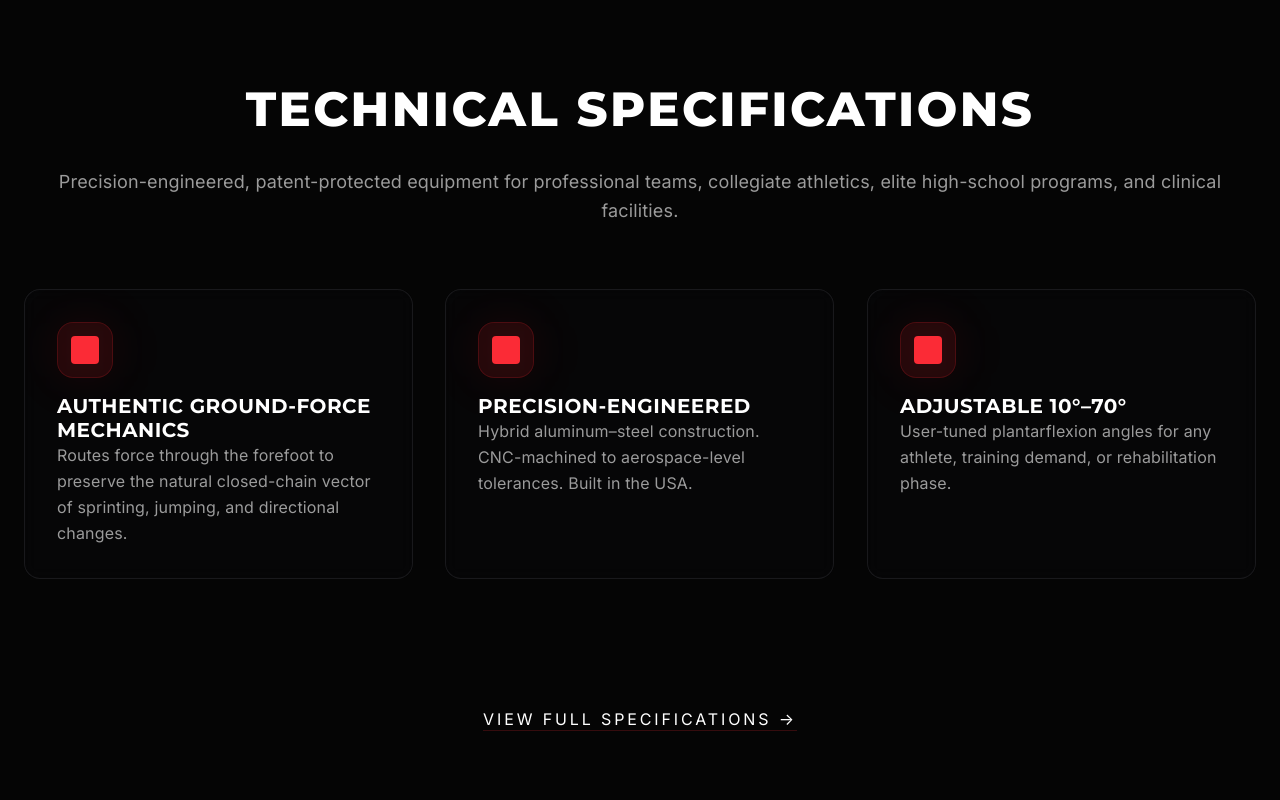
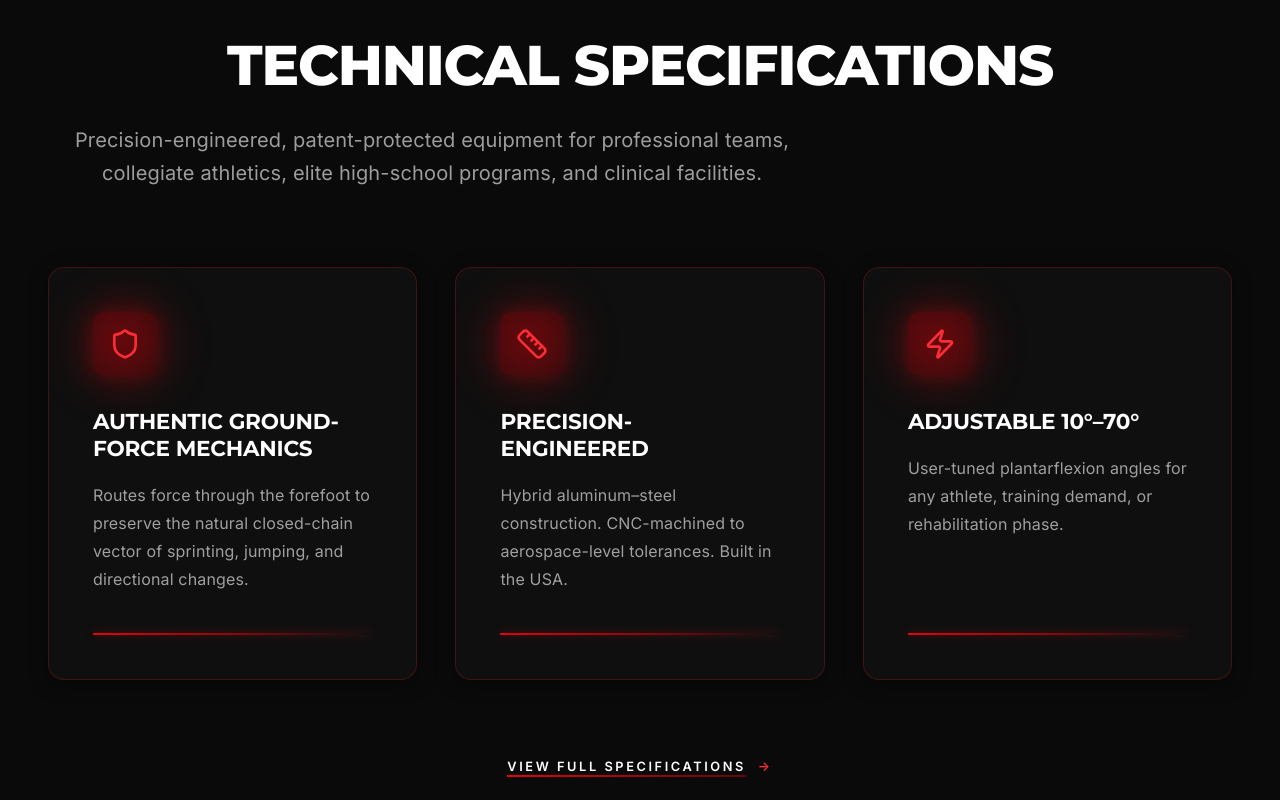
Before and after one commit to infinityspine/exiqx-website, a Next.js app: page / in a window 1280 px wide. Shown: the part 1060-1860 px from the top of the page. Built offline with nearby package versions, Linux system fonts and the light colour scheme.

Commit message:
🕒 Auto-commit: 2025-11-17 13:22:45

```diff
--- a/components/sections/FootplateFeatures.tsx
+++ b/components/sections/FootplateFeatures.tsx
@@ -1,16 +1,16 @@
 /**
- * FootplateFeatures Component
+ * FootplateFeatures Component - ELITE VERSION
  *
  * Purpose: Showcase technical specifications and key features
  * of the rack-mounted footplate product.
  *
  * Features:
- * - Responsive grid layout for features
- * - Accessible semantic HTML
- * - ExIQx dark design system
- * - Production-ready placeholder structure
- *
- * TODO: Add actual feature cards with icons and detailed specs
+ * - Elite glassmorphic card design
+ * - Sophisticated hover animations with glow effects
+ * - Enhanced icon treatment with gradient backgrounds
+ * - Premium typography hierarchy
+ * - Dramatic depth and shadows
+ * - Optimized performance with reduced motion support
  */
 
 'use client'
@@ -18,7 +18,7 @@
 import { memo } from 'react'
 import { motion, useReducedMotion } from 'framer-motion'
 import { fadeUp, staggerChildren } from '@/lib/motionPresets'
-import GroundForceLink from '@/components/ui/GroundForceLink'
+import { Shield, Ruler, Zap } from 'lucide-react'
 
 interface FootplateFeaturesProps {
   scrollYProgress?: any
@@ -32,16 +32,88 @@ const FootplateFeatures = memo(function FootplateFeatures({
   const hookShouldReduceMotion = useReducedMotion()
   const shouldReduceMotion = propShouldReduceMotion ?? hookShouldReduceMotion
 
+  const features = [
+    {
+      icon: Shield,
+      title: 'Authentic Ground-Force Mechanics',
+      description: 'Routes force through the forefoot to preserve the natural closed-chain vector of sprinting, jumping, and directional changes.'
+    },
+    {
+      icon: Ruler,
+      title: 'Precision-Engineered',
+      description: 'Hybrid aluminum–steel construction. CNC-machined to aerospace-level tolerances. Built in the USA.'
+    },
+    {
+      icon: Zap,
+      title: 'Adjustable 10°–70°',
+      description: 'User-tuned plantarflexion angles for any athlete, training demand, or rehabilitation phase.'
+    }
+  ]
+
+  // Enhanced card hover variants
+  const cardHoverVariants = {
+    hover: {
+      y: shouldReduceMotion ? 0 : -12,
+      borderColor: shouldReduceMotion ? undefined : 'rgba(220, 38, 38, 0.4)',
+      boxShadow: shouldReduceMotion ? undefined : '0 20px 60px rgba(220, 38, 38, 0.15), 0 0 40px rgba(220, 38, 38, 0.1)',
+      transition: {
+        duration: 0.3,
+        ease: [0.77, 0, 0.175, 1]
+      }
+    }
+  }
+
+  // Icon container variants
+  const iconVariants = {
+    initial: { scale: 1, rotate: 0 },
+    hover: {
+      scale: shouldReduceMotion ? 1 : 1.15,
+      rotate: shouldReduceMotion ? 0 : 8,
+      transition: {
+        duration: 0.3,
+        ease: [0.77, 0, 0.175, 1]
+      }
+    }
+  }
+
+  // Icon glow variants
+  const iconGlowVariants = {
+    initial: { opacity: 0.3, scale: 1 },
+    hover: {
+      opacity: shouldReduceMotion ? 0.3 : 0.7,
+      scale: shouldReduceMotion ? 1 : 1.2,
+      transition: {
+        duration: 0.3
+      }
+    }
+  }
+
   return (
     <section
       id="features"
-      className="relative min-h-screen bg-[#050505] px-6 pt-[calc(5rem+20px)] pb-20 lg:pt-[calc(8rem+20px)] lg:pb-32"
+      className="relative bg-[#0A0A0A] border-t border-red-500/20"
+      style={{
+        paddingTop: 'clamp(4rem, 8vw, 7rem)',
+        paddingBottom: 'clamp(4rem, 8vw, 7rem)',
+      }}
       aria-labelledby="features-heading"
     >
-      <div className="mx-auto max-w-7xl">
+      {/* Ambient gradient background */}
+      <div className="absolute inset-0 overflow-hidden pointer-events-none">
+        <div
+          className="absolute top-1/2 left-1/2 -translate-x-1/2 -translate-y-1/2 w-[800px] h-[800px] bg-gradient-radial from-red-600/8 via-red-900/4 to-transparent blur-3xl"
+        />
+      </div>
+
+      <div className="mx-auto max-w-7xl relative">
         {/* Section Header */}
         <motion.div
-          className="mb-16 text-center"
+          className="text-center"
+          style={{
+            marginBottom: 'clamp(3rem, 6vw, 5rem)',
+            paddingLeft: 'clamp(1.5rem, 4vw, 3rem)',
+            paddingRight: 'clamp(1.5rem, 4vw, 3rem)',
+          }}
           initial="hidden"
           whileInView="visible"
           viewport={{ once: true, margin: "-100px" }}
@@ -50,153 +122,182 @@ const FootplateFeatures = memo(function FootplateFeatures({
           <motion.h2
             id="features-heading"
             variants={fadeUp}
-            className="font-display text-4xl font-extrabold uppercase tracking-[0.05em] text-white lg:text-5xl"
-            style={{ marginBottom: 'calc(clamp(1.5rem, 3vw, 2.5rem) - 10px)', transform: 'translateZ(0)' }}
+            className="text-white font-black font-montserrat uppercase tracking-tight"
+            style={{
+              fontSize: 'clamp(2.2rem, 4.5vw, 3.5rem)',
+              lineHeight: '1.05',
+              letterSpacing: '-0.02em',
+              marginBottom: 'clamp(1.2rem, 2.5vw, 1.8rem)',
+            }}
           >
             Technical Specifications
           </motion.h2>
           <motion.p
             variants={fadeUp}
-            className="text-lg text-white/70 leading-relaxed"
+            className="text-gray-400 max-w-3xl mx-auto font-inter"
+            style={{
+              fontSize: 'clamp(1.05rem, 1.8vw, 1.25rem)',
+              lineHeight: '1.65',
+            }}
           >
             Precision-engineered, patent-protected equipment for professional teams, collegiate athletics, elite high-school programs, and clinical facilities.
           </motion.p>
         </motion.div>
 
-        {/* Feature Grid */}
+        {/* Feature Grid - Elite Cards */}
         <motion.div
-          className="grid gap-8 sm:grid-cols-2 lg:grid-cols-3"
-          style={{ marginBottom: 'clamp(5rem, 10vw, 8rem)' }}
+          className="grid grid-cols-1 md:grid-cols-2 lg:grid-cols-3 w-full items-stretch max-w-7xl mx-auto"
+          style={{
+            gap: 'clamp(1.5rem, 3vw, 2.5rem)',
+            paddingLeft: 'clamp(1.5rem, 4vw, 3rem)',
+            paddingRight: 'clamp(1.5rem, 4vw, 3rem)',
+          }}
           variants={staggerChildren}
           initial="hidden"
           whileInView="visible"
           viewport={{ once: true, margin: "-50px" }}
         >
-          {/* Feature Card 1 */}
-          <motion.div
-            variants={fadeUp}
-            style={{ transform: 'translateZ(0)' }}
-            whileHover={shouldReduceMotion ? {} : {
-              y: -8,
-              scale: 1.03,
-              transition: { type: "spring", stiffness: 160, damping: 20 }
+          {features.map((feature, index) => {
+            const IconComponent = feature.icon
+
+            return (
+              <motion.div
+                key={index}
+                variants={fadeUp}
+                whileHover="hover"
+                initial="initial"
+                className="group flex"
+              >
+                <motion.div
+                  variants={cardHoverVariants}
+                  className="bg-[#0F0F0F] border border-red-500/20 rounded-2xl transition-all duration-300 flex flex-col justify-between w-full relative overflow-hidden"
+                  style={{
+                    padding: 'clamp(2rem, 3.5vw, 2.75rem)',
+                    minHeight: 'clamp(320px, 35vh, 380px)',
+                    boxShadow: '0 4px 20px rgba(0,0,0,0.4)',
+                  }}
+                >
+                  {/* Subtle gradient overlay on hover */}
+                  <div className="absolute inset-0 bg-gradient-to-br from-red-600/5 via-transparent to-transparent opacity-0 group-hover:opacity-100 transition-opacity duration-500 pointer-events-none" />
+
+                  <div className="text-left flex-1 flex flex-col relative z-10">
+                    {/* Icon Container - Elite Treatment */}
+                    <div className="relative">
+                      <motion.div
+                        variants={iconVariants}
+                        className="bg-gradient-to-br from-red-600/20 to-red-600/10 backdrop-blur-sm rounded-xl flex items-center justify-center relative"
+                        style={{
+                          width: 'clamp(3.5rem, 6vw, 4rem)',
+                          height: 'clamp(3.5rem, 6vw, 4rem)',
+                          marginBottom: 'clamp(1.5rem, 3vw, 2rem)',
+                          boxShadow: '0 0 20px rgba(220, 38, 38, 0.2)',
+                        }}
+                        aria-hidden="true"
+                      >
+                        {/* Glow effect behind icon */}
+                        <motion.div
+                          variants={iconGlowVariants}
+                          className="absolute inset-0 bg-red-600/40 rounded-xl blur-xl"
+                        />
+
+                        <IconComponent
+                          className="text-red-500 relative z-10"
+                          style={{
+                            width: 'clamp(1.75rem, 3vw, 2rem)',
+                            height: 'clamp(1.75rem, 3vw, 2rem)',
+                          }}
+                        />
+                      </motion.div>
+                    </div>
+
+                    {/* Title - Enhanced */}
+                    <h3
+                      className="font-bold text-white font-montserrat uppercase"
+                      style={{
+                        fontSize: 'clamp(1.15rem, 2.2vw, 1.35rem)',
+                        lineHeight: '1.25',
+                        letterSpacing: '-0.01em',
+                        marginBottom: 'clamp(0.9rem, 1.8vw, 1.2rem)',
+                      }}
+                    >
+                      {feature.title}
+                    </h3>
+
+                    {/* Description - Enhanced */}
+                    <p
+                      className="text-gray-400 font-inter flex-1"
+                      style={{
+                        fontSize: 'clamp(0.9rem, 1.6vw, 1rem)',
+                        lineHeight: '1.75',
+                        letterSpacing: '0.01em',
+                      }}
+                    >
+                      {feature.description}
+                    </p>
+                  </div>
+
+                  {/* Decorative Line - Enhanced */}
+                  {!shouldReduceMotion && (
+                    <motion.div
+                      initial={{ opacity: 0, scaleX: 0 }}
+                      whileInView={{ opacity: 1, scaleX: 1 }}
+                      viewport={{ once: true }}
+                      transition={{ delay: index * 0.1 + 0.3, duration: 0.6 }}
+                      className="bg-gradient-to-r from-red-600 via-red-600/60 to-transparent origin-left relative"
+                      style={{
+                        marginTop: 'clamp(1.75rem, 3.5vw, 2.5rem)',
+                        height: '2px',
+                        boxShadow: '0 0 10px rgba(220,38,38,0.4)',
+                      }}
+                    />
+                  )}
+                </motion.div>
+              </motion.div>
+            )
+          })}
+        </motion.div>
+
+        {/* CTA Link - Elite Styling */}
+        <motion.div
+          className="flex justify-center"
+          style={{
+            marginTop: 'clamp(3rem, 6vw, 5rem)',
+          }}
+          initial={{ opacity: 0, y: shouldReduceMotion ? 0 : 20 }}
+          whileInView={{ opacity: 1, y: 0 }}
+          viewport={{ once: true, margin: "-100px" }}
+          transition={{ delay: 0.4, duration: 0.6 }}
+        >
+          <motion.a
+            href="/specifications"
+            whileHover={{
+              scale: shouldReduceMotion ? 1 : 1.02,
+              x: shouldReduceMotion ? 0 : 4,
             }}
-            transition={{ type: "spring", stiffness: 160, damping: 20 }}
-            className="group relative rounded-2xl border border-zinc-800/60 bg-zinc-950/40 p-8 backdrop-blur-sm transition-all duration-300 hover:border-red-900/50 hover:shadow-lg hover:shadow-red-900/10 overflow-hidden will-change-transform"
+            whileTap={{ scale: shouldReduceMotion ? 1 : 0.98 }}
+            className="group inline-flex items-center gap-3 text-white font-semibold uppercase tracking-[0.2em] transition-all duration-300"
+            style={{
+              fontSize: 'clamp(0.7rem, 1.2vw, 0.8rem)',
+            }}
           >
-            {/* Internal gradient glow on hover */}
-            <div className="absolute inset-0 bg-gradient-to-br from-red-500/0 via-red-500/0 to-red-500/0 group-hover:from-red-500/5 group-hover:via-red-500/0 group-hover:to-transparent rounded-2xl transition-all duration-500 pointer-events-none" />
-            <motion.div
-              className="relative mb-4 flex h-14 w-14 items-center justify-center rounded-2xl bg-red-900/20 border border-red-900/40 backdrop-blur-sm"
-              animate={shouldReduceMotion ? {} : {
-                y: [0, -10, 0],
-                rotate: [0, 5, -5, 0]
+            <span className="relative">
+              View Full Specifications
+              <span className="absolute bottom-0 left-0 w-full h-[2px] bg-gradient-to-r from-red-600 to-red-600/40 transform origin-left transition-transform duration-300 group-hover:scale-x-110" />
+            </span>
+            <motion.span
+              animate={{
+                x: shouldReduceMotion ? 0 : [0, 4, 0],
               }}
               transition={{
-                duration: 4,
-                repeat: Infinity,
-                ease: "easeInOut"
-              }}
-            >
-              <div className="h-7 w-7 rounded bg-red-500" aria-hidden="true" />
-              <div className="absolute inset-0 rounded-2xl bg-red-500/10 blur-xl" aria-hidden="true" />
-            </motion.div>
-            <h3 className="relative mb-2 font-display text-xl font-bold uppercase tracking-wide text-white transition-colors duration-300 group-hover:text-red-400">
-              Authentic Ground-Force Mechanics
-            </h3>
-            <p className="relative text-white/60 leading-relaxed">
-              Routes force through the forefoot to preserve the natural closed-chain vector of sprinting, jumping, and directional changes.
-            </p>
-          </motion.div>
-
-          {/* Feature Card 2 */}
-          <motion.div
-            variants={fadeUp}
-            style={{ transform: 'translateZ(0)' }}
-            whileHover={shouldReduceMotion ? {} : {
-              y: -8,
-              scale: 1.03,
-              transition: { type: "spring", stiffness: 160, damping: 20 }
-            }}
-            transition={{ type: "spring", stiffness: 160, damping: 20 }}
-            className="group relative rounded-2xl border border-zinc-800/60 bg-zinc-950/40 p-8 backdrop-blur-sm transition-all duration-300 hover:border-red-900/50 hover:shadow-lg hover:shadow-red-900/10 overflow-hidden will-change-transform"
-          >
-            {/* Internal gradient glow on hover */}
-            <div className="absolute inset-0 bg-gradient-to-br from-red-500/0 via-red-500/0 to-red-500/0 group-hover:from-red-500/5 group-hover:via-red-500/0 group-hover:to-transparent rounded-2xl transition-all duration-500 pointer-events-none" />
-            <motion.div
-              className="relative mb-4 flex h-14 w-14 items-center justify-center rounded-2xl bg-red-900/20 border border-red-900/40 backdrop-blur-sm"
-              animate={shouldReduceMotion ? {} : {
-                y: [0, -10, 0],
-                rotate: [0, -5, 5, 0]
-              }}
-              transition={{
-                duration: 4,
+                duration: 1.5,
                 repeat: Infinity,
                 ease: "easeInOut",
-                delay: 0.5
               }}
+              className="text-red-500"
             >
-              <div className="h-7 w-7 rounded bg-red-500" aria-hidden="true" />
-              <div className="absolute inset-0 rounded-2xl bg-red-500/10 blur-xl" aria-hidden="true" />
-            </motion.div>
-            <h3 className="relative mb-2 font-display text-xl font-bold uppercase tracking-wide text-white transition-colors duration-300 group-hover:text-red-400">
-              Precision-Engineered
-            </h3>
-            <p className="relative text-white/60 leading-relaxed">
-              Hybrid aluminum–steel construction. CNC-machined to aerospace-level tolerances. Built in the USA.
-            </p>
-          </motion.div>
-
-          {/* Feature Card 3 */}
-          <motion.div
-            variants={fadeUp}
-            style={{ transform: 'translateZ(0)' }}
-            whileHover={shouldReduceMotion ? {} : {
-              y: -8,
-              scale: 1.03,
-              transition: { type: "spring", stiffness: 160, damping: 20 }
-            }}
-            transition={{ type: "spring", stiffness: 160, damping: 20 }}
-            className="group relative rounded-2xl border border-zinc-800/60 bg-zinc-950/40 p-8 backdrop-blur-sm transition-all duration-300 hover:border-red-900/50 hover:shadow-lg hover:shadow-red-900/10 overflow-hidden will-change-transform"
-          >
-            {/* Internal gradient glow on hover */}
-            <div className="absolute inset-0 bg-gradient-to-br from-red-500/0 via-red-500/0 to-red-500/0 group-hover:from-red-500/5 group-hover:via-red-500/0 group-hover:to-transparent rounded-2xl transition-all duration-500 pointer-events-none" />
-            <motion.div
-              className="relative mb-4 flex h-14 w-14 items-center justify-center rounded-2xl bg-red-900/20 border border-red-900/40 backdrop-blur-sm"
-              animate={shouldReduceMotion ? {} : {
-                y: [0, -10, 0],
-                rotate: [0, 3, -3, 0]
-              }}
-              transition={{
-                duration: 4,
-                repeat: Infinity,
-                ease: "easeInOut",
-                delay: 1
-              }}
-            >
-              <div className="h-7 w-7 rounded bg-red-500" aria-hidden="true" />
-              <div className="absolute inset-0 rounded-2xl bg-red-500/10 blur-xl" aria-hidden="true" />
-            </motion.div>
-            <h3 className="relative mb-2 font-display text-xl font-bold uppercase tracking-wide text-white transition-colors duration-300 group-hover:text-red-400">
-              Adjustable 10°–70°
-            </h3>
-            <p className="relative text-white/60 leading-relaxed">
-              User-tuned plantarflexion angles for any athlete, training demand, or rehabilitation phase.
-            </p>
-          </motion.div>
-        </motion.div>
-
-        {/* Technical Specs Link (Optional) */}
-        <motion.div
-          className="mt-16 text-center"
-          initial="hidden"
-          whileInView="visible"
-          viewport={{ once: true, margin: "-100px" }}
-          variants={fadeUp}
-        >
-          <GroundForceLink href="/specifications">
-            View Full Specifications →
-          </GroundForceLink>
+              →
+            </motion.span>
+          </motion.a>
         </motion.div>
       </div>
     </section>
```
